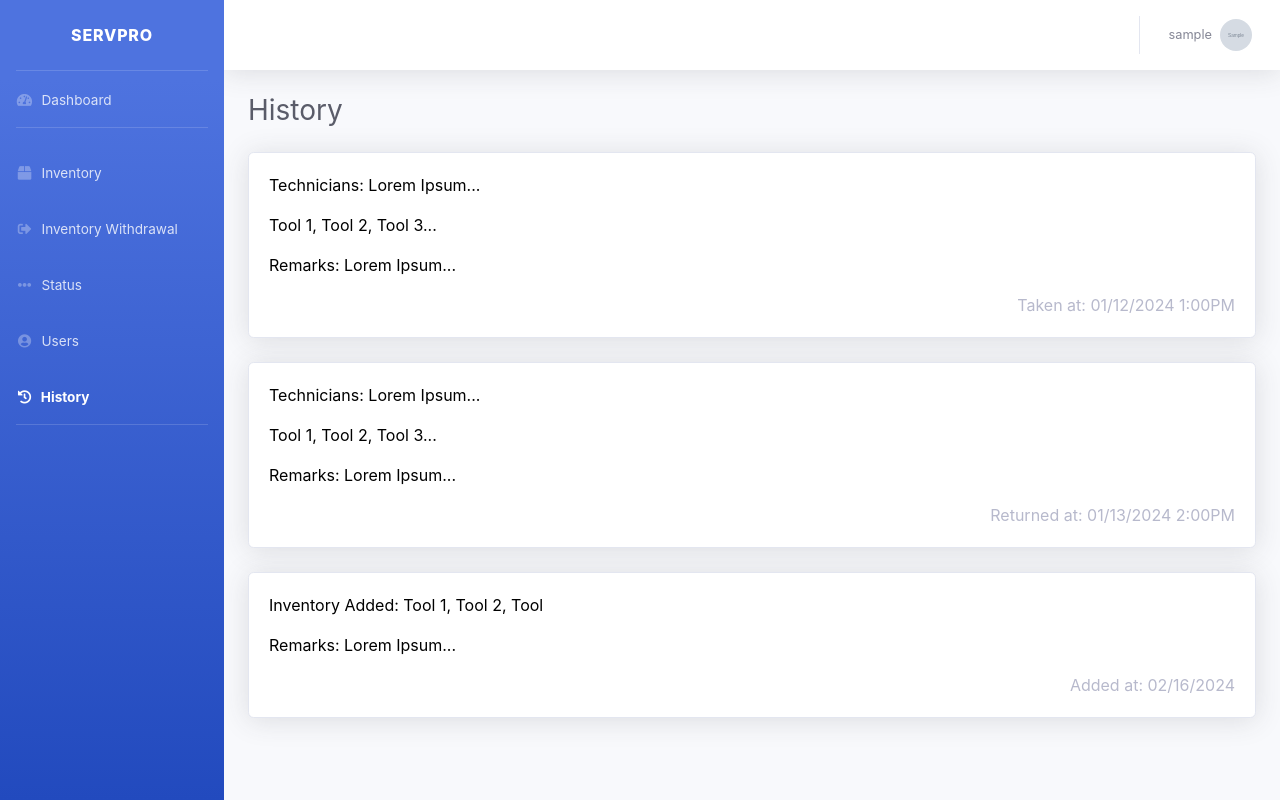
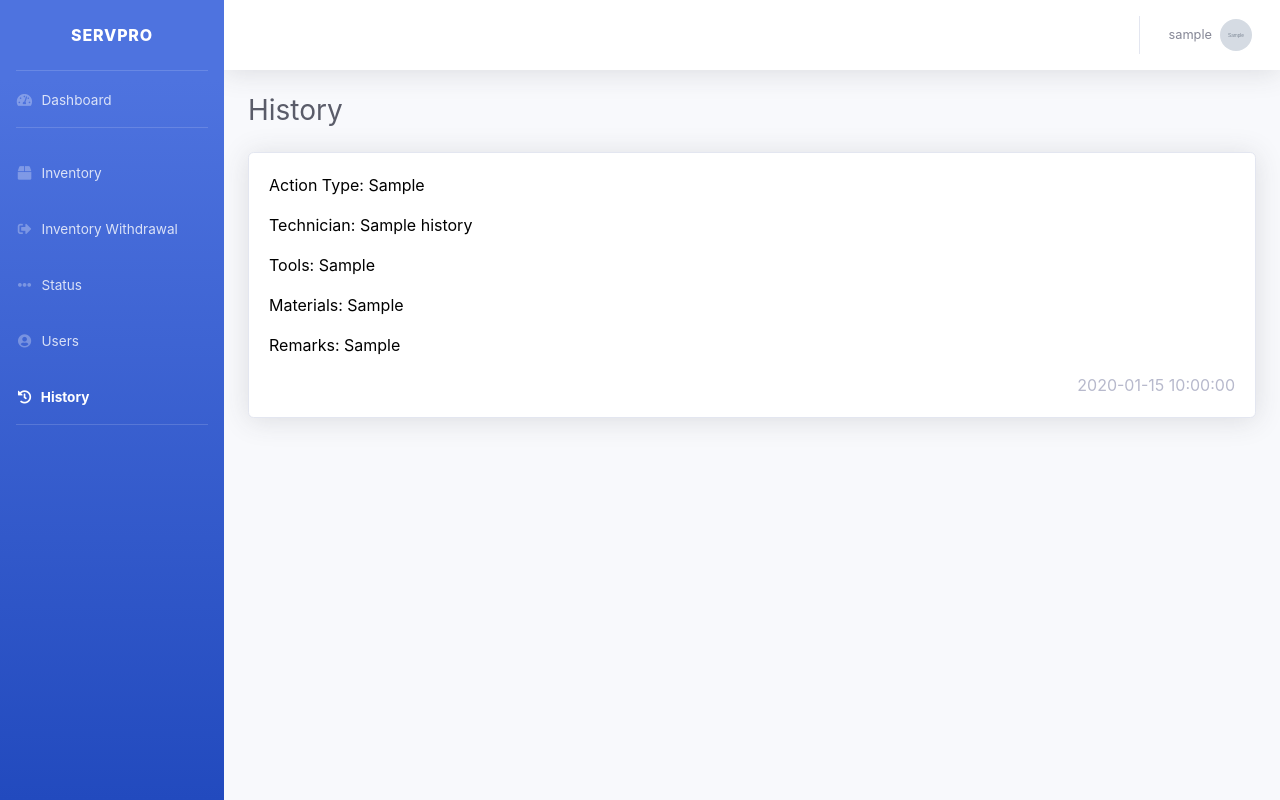
Before and after one commit to Shiro2602/SVPInventorySys, a PHP site: page /history.php in a window 1280 px wide. Run offline with PHP 8.4, Linux system fonts and the light colour scheme; the visitor is signed in with stand-in values (Sample User, id 1); tables that the repository leaves empty or names only in its code hold one stand-in row (values such as "Sample post"); grey boxes marked "Sample" are stand-in pictures.

Commit message:
added partially working history page

```diff
--- a/history.php
+++ b/history.php
@@ -14,6 +14,9 @@ $user = $result->fetch_assoc();
 $user_image = $user['image'] ?? 'img/undraw_profile.svg';
 
 $role = $_SESSION['role'];
+
+$sql = "SELECT * FROM history ORDER BY action_date DESC";
+$result = $conn->query($sql);
 
 $stmt->close();
 $conn->close();
@@ -141,44 +144,32 @@ $conn->close();
                 <!-- End of Topbar -->
 
                 <div class="container-fluid">
-
                     <h1 class="h3 mb-4 text-gray-800">History</h1>
-
                     <div class="row">
-
                         <div class="col-lg-12 mb-4">
-
-                            <!-- History Card -->
+                            <?php if ($result->num_rows > 0): ?>
+                                <?php while($row = $result->fetch_assoc()): ?>
                                     <div class="card shadow mb-4 history-card">
                                         <div class="card-body">
-                                    <p>Technicians: Lorem Ipsum...</p>
-                                    <p>Tool 1, Tool 2, Tool 3...</p>
-                                    <p>Remarks: Lorem Ipsum...</p>
-                                    <div class="text-right text-gray-500">Taken at: 01/12/2024 1:00PM</div>
+                                            <p>Action Type: <?= htmlspecialchars($row['action_type']) ?></p>
+                                            <p>Technician: <?= htmlspecialchars($row['technician_name']) ?></p>
+                                            <p>Tools: <?= htmlspecialchars($row['tools']) ?></p>
+                                            <p>Materials: <?= htmlspecialchars($row['materials']) ?></p>
+                                            <p>Remarks: <?= htmlspecialchars($row['remarks']) ?></p>
+                                            <div class="text-right text-gray-500">
+                                                <?= htmlspecialchars($row['action_date']) ?>
                                             </div>
                                         </div>
-
-                            <div class="card shadow mb-4 history-card">
-                                <div class="card-body">
-                                    <p>Technicians: Lorem Ipsum...</p>
-                                    <p>Tool 1, Tool 2, Tool 3...</p>
-                                    <p>Remarks: Lorem Ipsum...</p>
-                                    <div class="text-right text-gray-500">Returned at: 01/13/2024 2:00PM</div>
+                                    </div>
+                                <?php endwhile; ?>
+                            <?php else: ?>
+                                <p>No history records found.</p>
+                            <?php endif; ?>
                         </div>
                     </div>
-
-                            <div class="card shadow mb-4 history-card">
-                                <div class="card-body">
-                                    <p>Inventory Added: Tool 1, Tool 2, Tool</p>
-                                    <p>Remarks: Lorem Ipsum...</p>
-                                    <div class="text-right text-gray-500">Added at: 02/16/2024</div>
                 </div>
             </div>
-
         </div>
-
-                    </div>
-
     </div>
 
             </div>
```
Also changed, not shown: return_tools.php (+44 -1 lines). Lines whose indentation alone changed are shown as unchanged.
